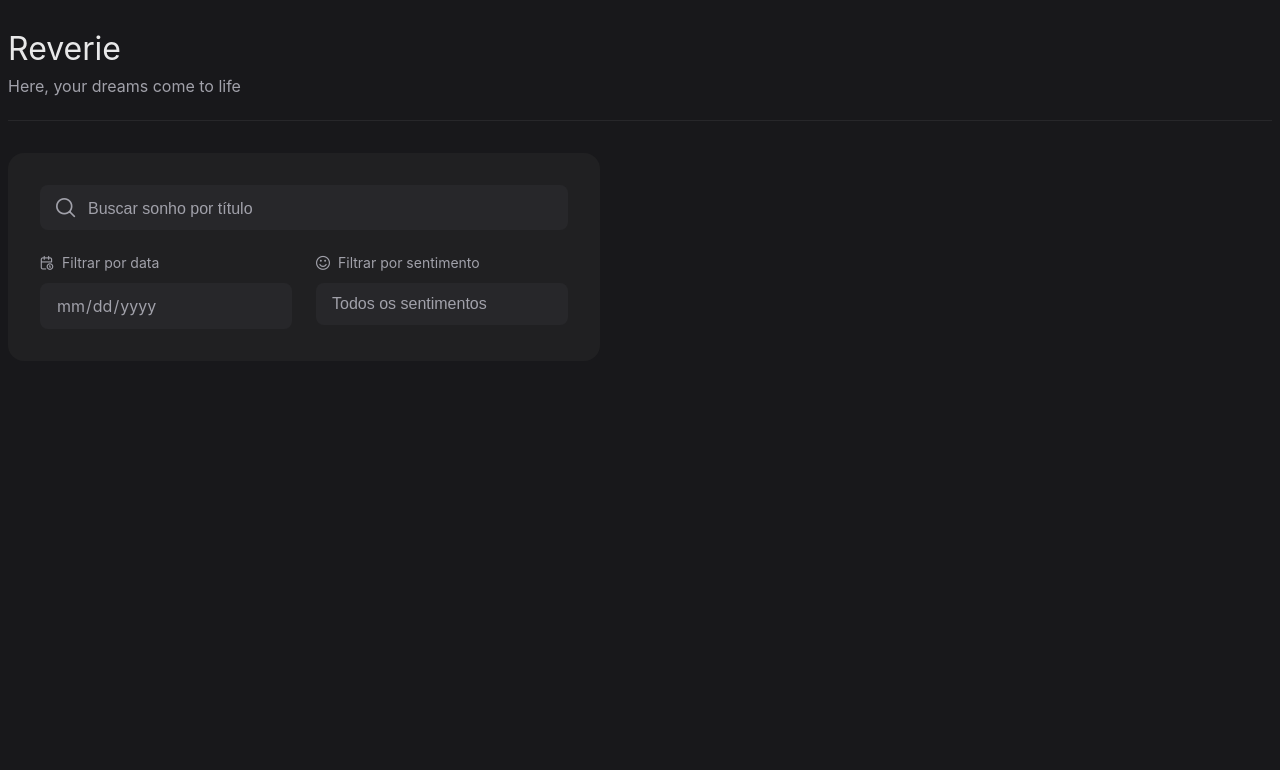
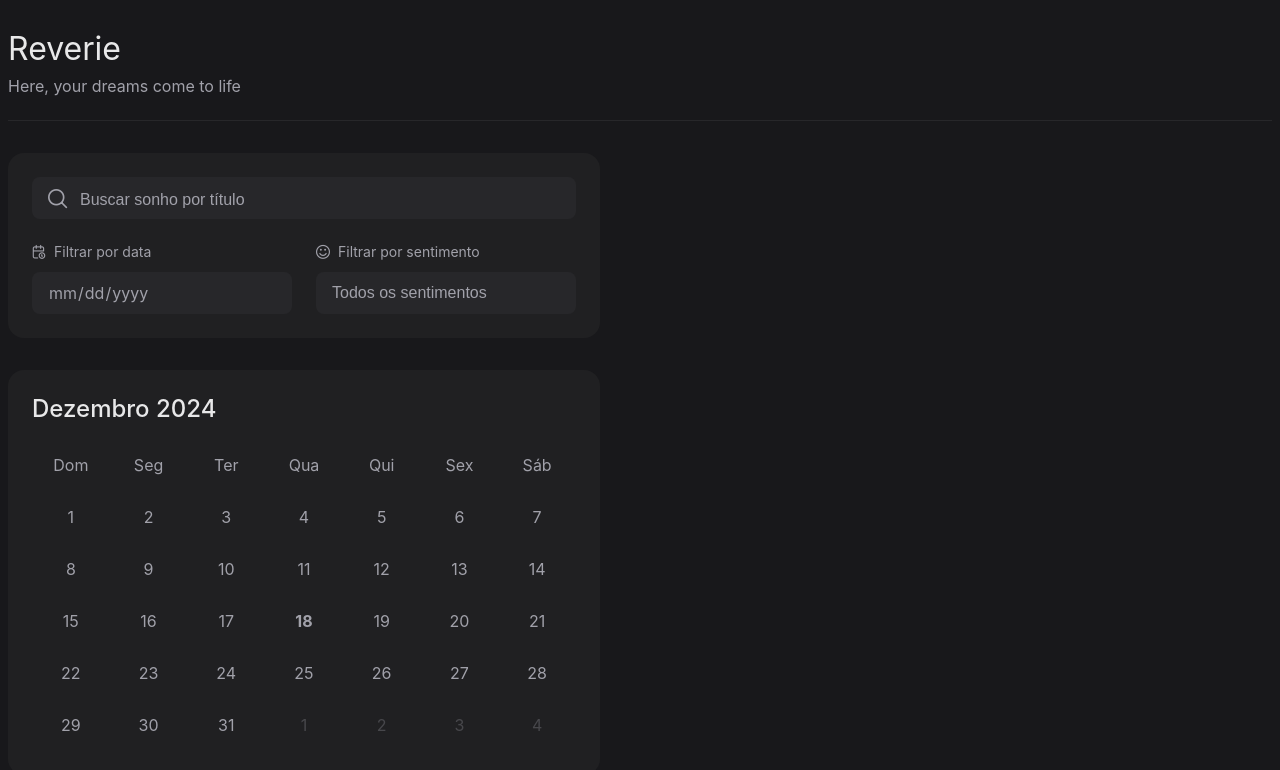
Before and after one commit to anaahnb/reverie-front, a Nuxt app: page /dreams in a window 1280 px wide. Shown: the top 770 px of the page. Built offline with nearby package versions, Linux system fonts and the light colour scheme.

Commit message:
feat: calendar component

```diff
--- a/assets/scss/_mixins.scss
+++ b/assets/scss/_mixins.scss
@@ -11,7 +11,7 @@
 
 @mixin card {
 	background-color: $black-700-default-theme;
-	padding: 2rem;
+	padding: 1.5rem;
 	border-radius: 1rem;
 	box-sizing: border-box;
 
--- /dev/null
+++ b/components/Calendar.vue
@@ -0,0 +1,158 @@
+<template>
+  <div class="calendar">
+    <div>
+      <h2>
+        {{ currentMonthName }}
+        {{ currentYear }}
+      </h2>
+    </div>
+    <div class="week-container">
+      <div v-for="day in weekDays" :key="day" class="weekday">
+        {{ day }}
+      </div>
+    </div>
+    <div class="days-container">
+      <div
+        v-for="day in calendarDays"
+        :key="day.date"
+        :class="[ 'day', { 'current-month': day.currentMonth }, { 'today': day.isToday } ]">
+        {{ day.dayOfMonth }}
+      </div>
+    </div>
+  </div>
+</template>
+
+<script lang="ts">
+export default {
+  data() {
+    return {
+      weekDays: ["Dom", "Seg", "Ter", "Qua", "Qui", "Sex", "Sáb"],
+      currentDate: new Date(),
+    };
+  },
+  computed: {
+    currentYear() {
+      return this.currentDate.getFullYear();
+    },
+    currentMonth() {
+      return this.currentDate.getMonth();
+    },
+    currentMonthName() {
+      return new Date(this.currentYear, this.currentMonth).toLocaleString("pt-BR", {
+        month: "long",
+      });
+    },
+    calendarDays() {
+      const firstDayOfMonth = new Date(this.currentYear, this.currentMonth, 1);
+      const lastDayOfMonth = new Date(this.currentYear, this.currentMonth + 1, 0);
+      const daysInMonth = lastDayOfMonth.getDate();
+      const firstDayWeekday = firstDayOfMonth.getDay();
+
+      const previousMonth = new Date(this.currentYear, this.currentMonth - 1);
+      const daysInPreviousMonth = new Date(
+        this.currentYear,
+        this.currentMonth,
+        0
+      ).getDate();
+      const previousMonthDays = [];
+
+      for (let i = firstDayWeekday - 1; i >= 0; i--) {
+        previousMonthDays.push({
+          date: new Date(
+            previousMonth.getFullYear(),
+            previousMonth.getMonth(),
+            daysInPreviousMonth - i
+          ),
+          dayOfMonth: daysInPreviousMonth - i,
+          currentMonth: false,
+          isToday: false,
+        });
+      }
+
+      const currentMonthDays = [];
+      const today = new Date();
+
+      for (let i = 1; i <= daysInMonth; i++) {
+        const date = new Date(this.currentYear, this.currentMonth, i);
+        currentMonthDays.push({
+          date,
+          dayOfMonth: i,
+          currentMonth: true,
+          isToday: date.toDateString() === today.toDateString(),
+        });
+      }
+
+      const remainingDays = 35 - (previousMonthDays.length + currentMonthDays.length);
+      const nextMonthDays = [];
+
+      for (let i = 1; i <= remainingDays; i++) {
+        nextMonthDays.push({
+          date: new Date(this.currentYear, this.currentMonth + 1, i),
+          dayOfMonth: i,
+          currentMonth: false,
+          isToday: false,
+        });
+      }
+
+      return [...previousMonthDays, ...currentMonthDays, ...nextMonthDays];
+    },
+  },
+};
+</script>
+
+<style lang="scss" setup>
+.calendar {
+  @include card;
+  padding: 1.5rem;
+  max-width: 37rem;
+  margin-top: 2rem;
+
+  h2 {
+    font-size: 24px;
+    font-weight: 500;
+    text-transform: capitalize;
+    margin: 0;
+    padding: 0;
+  }
+
+  .week-container {
+    display: grid;
+    grid-template-columns: repeat(7, 1fr);
+    text-align: center;
+    padding: 1rem 0;
+    margin-top: 1rem;
+
+    .weekday {
+      color: $neutral-200-default-theme;
+    }
+  }
+
+  .days-container {
+    display: grid;
+    grid-template-columns: repeat(7, 1fr);
+
+    .day {
+      padding: 1rem;
+      text-align: center;
+
+      &:hover {
+        cursor: pointer;
+        background: $black-600-default-theme;
+        border-radius: 8px;
+      }
+
+      &:not(.current-month) {
+        opacity: 30%;
+
+        &:hover {
+          cursor: not-allowed;
+        }
+      }
+    }
+
+    .today {
+      font-weight: bold;
+    }
+  }
+}
+</style>
--- a/components/Input.vue
+++ b/components/Input.vue
@@ -98,6 +98,7 @@
 
     input {
       width: 100%;
+      max-height: 2.625rem;
       background-color: $black-600-default-theme;
       border: none;
       border-radius: 0.5rem;
--- a/pages/dreams.vue
+++ b/pages/dreams.vue
@@ -18,6 +18,9 @@
             :label="input.label"
           />
         </div>
+        <div>
+          <Calendar />
+        </div>
       </div>
     </div>
   </div>
@@ -25,10 +28,12 @@
 
 <script lang="ts">
 import Input from "~/components/Input.vue";
+import Calendar from "~/components/Calendar.vue";
 
 export default {
   components: {
     Input,
+    Calendar,
   },
   data() {
     return {
@@ -70,7 +75,7 @@ export default {
 };
 </script>
 
-<style lang="scss">
+<style lang="scss" setup>
 .container {
   display: flex;
   justify-content: center;
```
